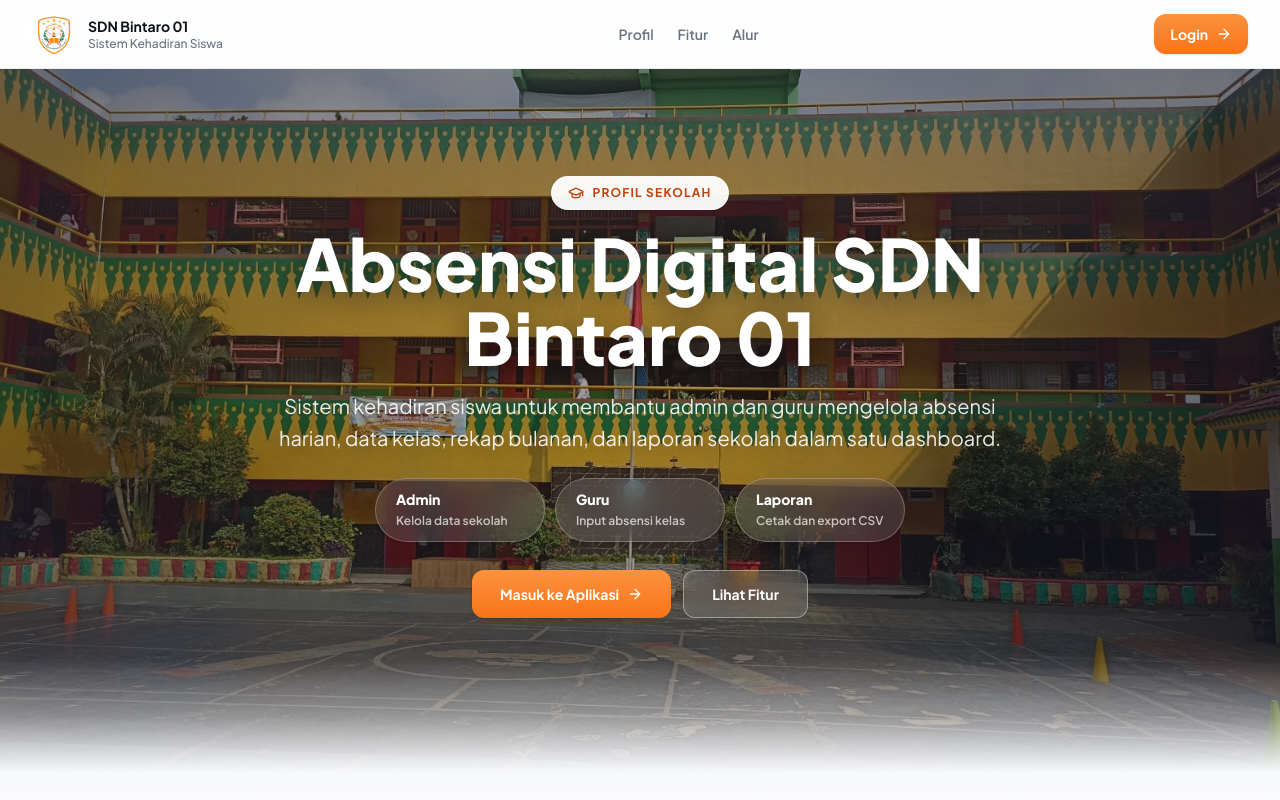
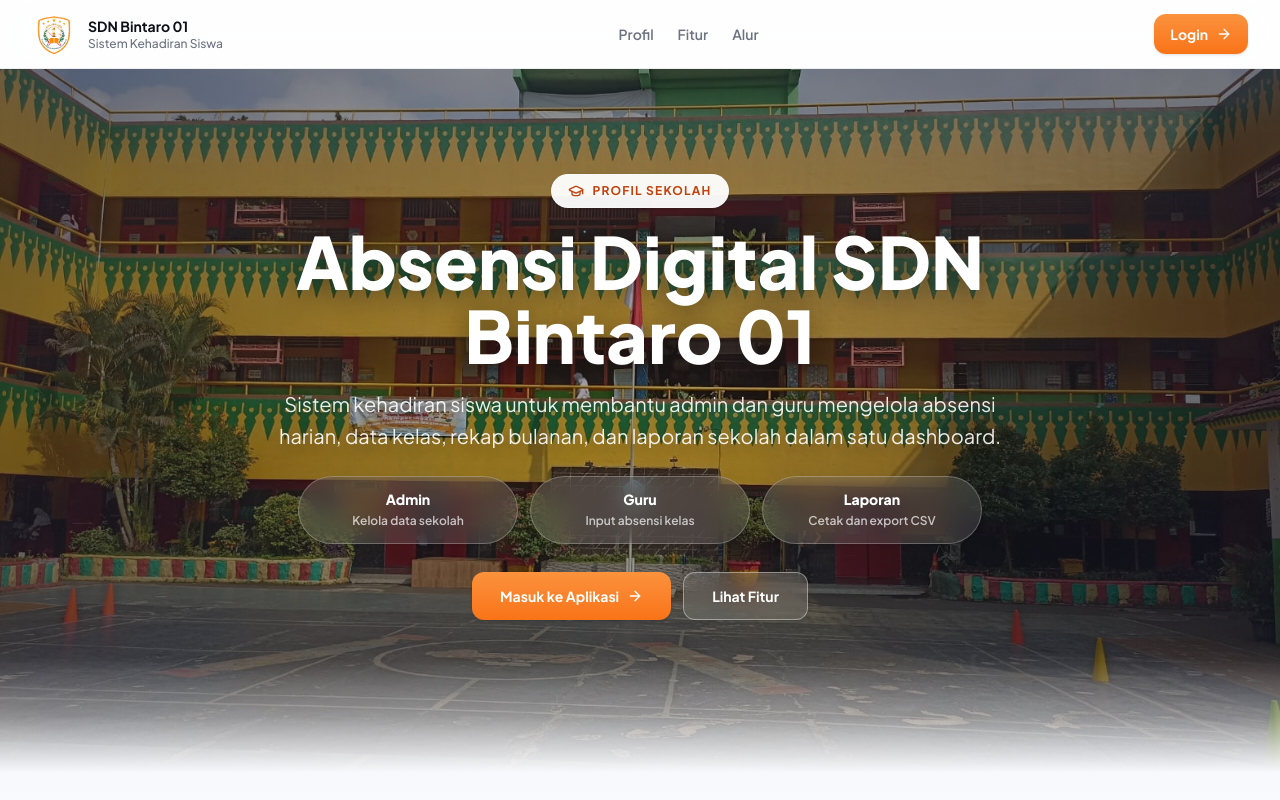
Before and after one commit to rhmatzeka/AppAbsensiSDN1Bintaro, a Next.js app: page / in a window 1280 px wide. Shown: the top 800 px of the page. Built offline with nearby package versions, Linux system fonts and the light colour scheme.

Commit message:
Center landing hero pills

```diff
--- a/app/page.tsx
+++ b/app/page.tsx
@@ -93,13 +93,13 @@
             <p className="mt-4 max-w-3xl text-base leading-7 text-white/90 [text-shadow:0_2px_18px_rgba(0,0,0,0.42)] sm:text-lg lg:text-xl lg:leading-8">
               Sistem kehadiran siswa untuk membantu admin dan guru mengelola absensi harian, data kelas, rekap bulanan, dan laporan sekolah dalam satu dashboard.
             </p>
-            <div className="mt-5 grid w-full max-w-md grid-cols-3 gap-2 sm:mt-6 sm:flex sm:max-w-none sm:flex-wrap sm:justify-center sm:gap-2.5">
+            <div className="mt-5 grid w-full max-w-md grid-cols-3 gap-2 sm:mt-6 sm:flex sm:max-w-none sm:flex-wrap sm:justify-center sm:gap-3">
               {[
                 ["Admin", "Kelola data sekolah"],
                 ["Guru", "Input absensi kelas"],
                 ["Laporan", "Cetak dan export CSV"]
               ].map(([title, text]) => (
-                <div key={title} className="min-w-0 rounded-2xl border border-white/25 bg-white/12 px-2.5 py-2 text-center shadow-sm backdrop-blur-md sm:min-w-[170px] sm:rounded-full sm:px-5 sm:py-2.5 sm:text-left">
+                <div key={title} className="min-w-0 rounded-2xl border border-white/25 bg-white/12 px-2.5 py-2 text-center shadow-sm backdrop-blur-md sm:w-[220px] sm:rounded-full sm:px-6 sm:py-3">
                   <p className="truncate text-xs font-black text-white sm:text-sm">{title}</p>
                   <p className="mt-0.5 hidden text-xs font-semibold leading-5 text-white/70 sm:block">{text}</p>
                 </div>
```
